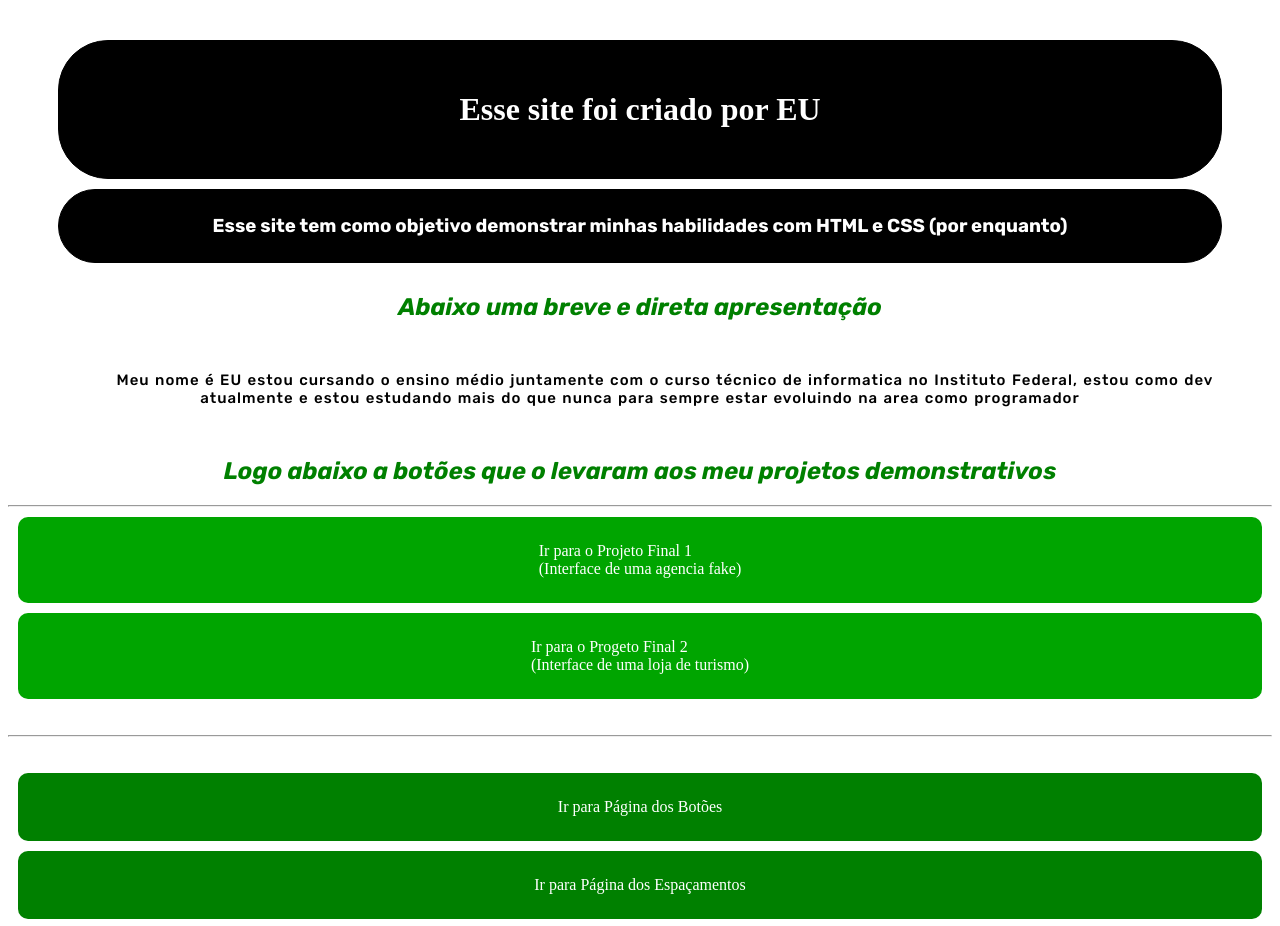
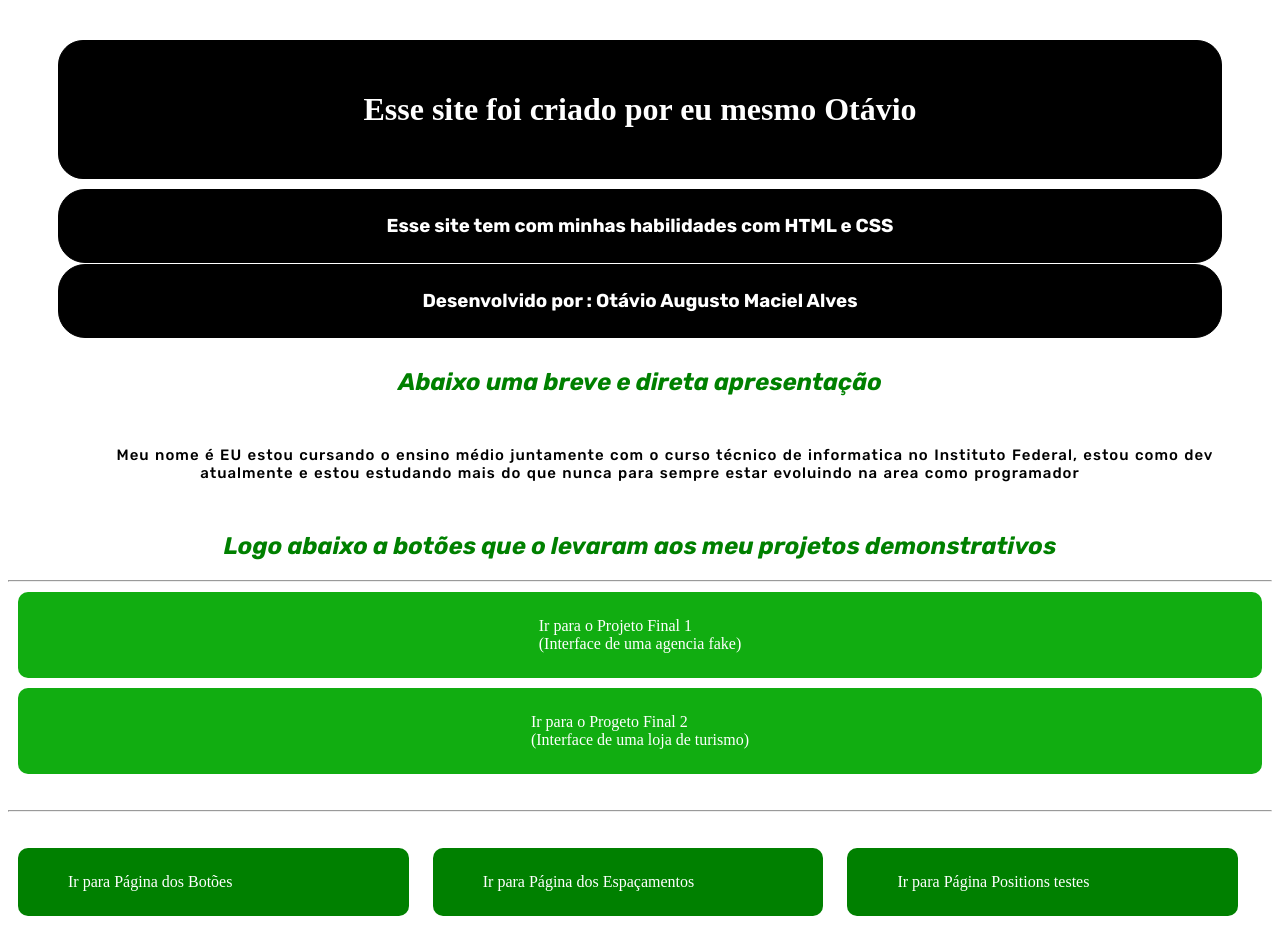
Before and after one commit to OtavioMaci3l/HTML_CSS, a plain HTML site: page css/index.html in a window 1280 px wide. Shown: the top 926 px of the page. Drawn offline with Linux system fonts and the light colour scheme; a web font is replaced by a local one.

Commit message:
arrumei coisas

```diff
--- a/css/css/estilo.css
+++ b/css/css/estilo.css
@@ -12,7 +12,7 @@ h1{
     color:rgb(255, 255, 255);
     border: 1px solid black;
     background: black;
-    border-radius: 50px;
+    border-radius: 25px;
     text-align: center;
     margin: 20px 50px 10px 50px ;
     padding: 50px 100px 50px 100px;
@@ -27,7 +27,7 @@ h2{
 h3{
     color: rgb(255, 255, 255);
     border: 1px solid black;
-    border-radius: 40px;
+    border-radius: 27px;
     background: black;
     text-align: center;
     margin-top: 40px;
@@ -64,7 +64,6 @@ p{
 
 .botao{
     display: inline-block;
-    margin-left: 30px;
     background: green;
     color: white;
     padding-top: 25px;
@@ -74,7 +73,8 @@ p{
     border-radius: 10px;
     text-decoration: none;
     margin: 10px;
-    display: flex; align-items: center; justify-content: center;
+    display:flexbox;
+    width: 23%;
 }.botao:hover{
     background: rgb(0, 184, 0);
 }
@@ -155,7 +155,7 @@ a.botao5{
 a.botaoPF{
     display: inline-block;
     margin-left: 30px;
-    background: rgb(0, 165, 0);
+    background: rgb(17, 173, 17);
     color: white;
     padding-top: 25px;
     padding-bottom: 25px;
@@ -166,5 +166,5 @@ a.botaoPF{
     margin: 10px;
     display: flex; align-items: center; justify-content: center;
 }.botaoPF:hover{
-    background: rgb(86, 196, 86);
+    background: rgb(0, 150, 0);
 }
--- a/css/index.html
+++ b/css/index.html
@@ -8,8 +8,9 @@
 </head>
 
 <body>
-    <h1>Esse site foi criado por EU</h1>
-    <h3>Esse site tem como objetivo demonstrar minhas habilidades com HTML e CSS (por enquanto)</h3>
+    <h1>Esse site foi criado por eu mesmo Otávio</h1>
+    <h3 style="margin-bottom: 1px;">Esse site tem com minhas habilidades com HTML e CSS</h3>
+    <h3 style="margin-top: 0px;" >Desenvolvido por : Otávio Augusto Maciel Alves</h3>
     <h2>Abaixo uma breve e direta apresentação</h2>
     <p style="color: black;" >Meu nome é EU estou cursando o ensino médio juntamente com o curso técnico de informatica no Instituto Federal, estou como dev atualmente e estou estudando mais do que nunca para sempre estar evoluindo na area como programador </p>
     <h2>Logo abaixo a botões que o levaram aos meu projetos demonstrativos</h2>
```
